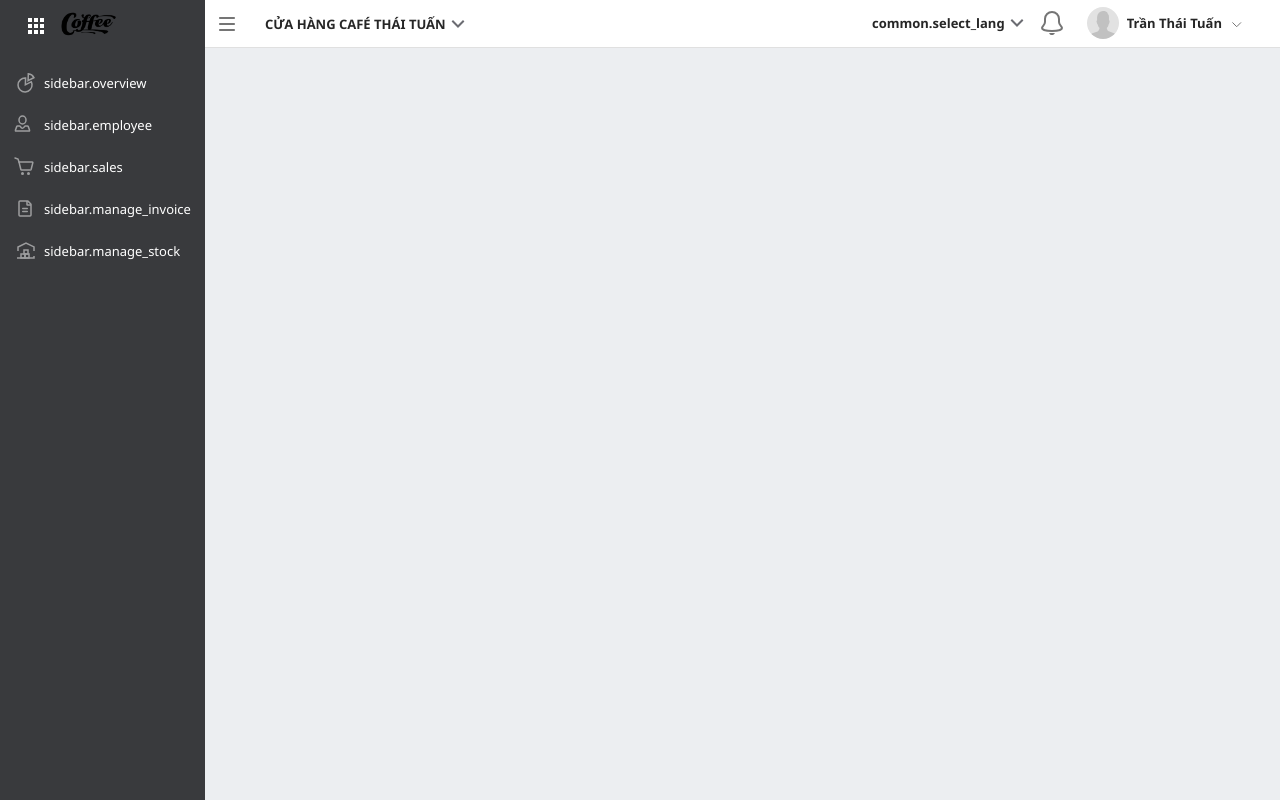
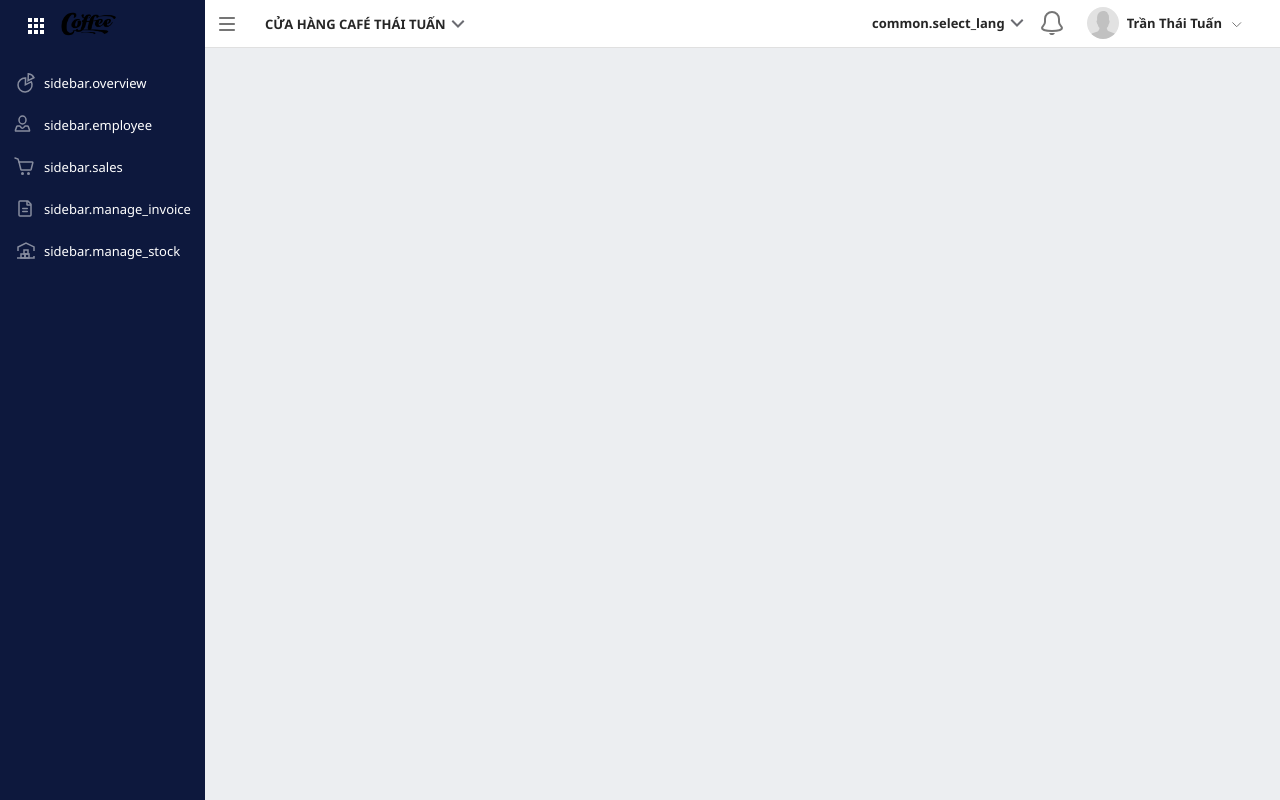
Before and after one commit to trantuans26/cafetown-ui, a Vue app: page / in a window 1280 px wide. Built offline with nearby package versions, Linux system fonts and the light colour scheme; what vue-flag-icon would draw is missing.

Commit message:
update: bg color

```diff
--- a/src/assets/scss/variables/_variables.scss
+++ b/src/assets/scss/variables/_variables.scss
@@ -67,12 +67,15 @@ $border-radius: 2px;
 $bg-white: #ffffff;
 $bg-black: #38393d;
 
+$bg-green-hover: rgb(52, 59, 140);
+$bg-green: rgb(44, 49, 115);
+$bg-green-active: rgb(24, 27, 64);
 // $bg-green: $light-green-500;
-$bg-green: rgb(77, 139, 85);
+//$bg-green: rgb(77, 139, 85);
 // $bg-green-hover: $light-green-400;
-$bg-green-hover: rgb(90, 163, 99);
+//$bg-green-hover: rgb(90, 163, 99);
 // $bg-green-active: $light-green-600;
-$bg-green-active: rgb(48, 87, 53);
+//$bg-green-active: rgb(48, 87, 53);
 
 $bg-warning: #f49342;
 $bg-error: $red-500;
@@ -86,9 +89,10 @@ $bg-grey-bold-hover: $grey-600;
 $bg-grey-bold-active: $grey-700;
 
 /*------ SideBar -------*/
-$bg-sidebar: #393a3d;
+$bg-sidebar: rgb(13, 24, 61);
 $text-sidebar: $white;
 $text-sidebar-hover: rgba(#d4d7dc, 0.2);
+$border-left-sidebar: rgb(227, 193, 120);
 
 /*------ Content -------*/
 $bg-content: #eceef1;
--- a/src/components/base/VRouterLink.vue
+++ b/src/components/base/VRouterLink.vue
@@ -33,8 +33,8 @@ export default {
 
 <style scoped lang="scss">
 .router-link-active {
-    border-left-color: $bg-green;
-    background-color: #58595D;
+    border-left-color: $border-left-sidebar;
+    background-color: rgb(52, 62, 93);
 
     .sidebar__item--icon {
         div {
```
